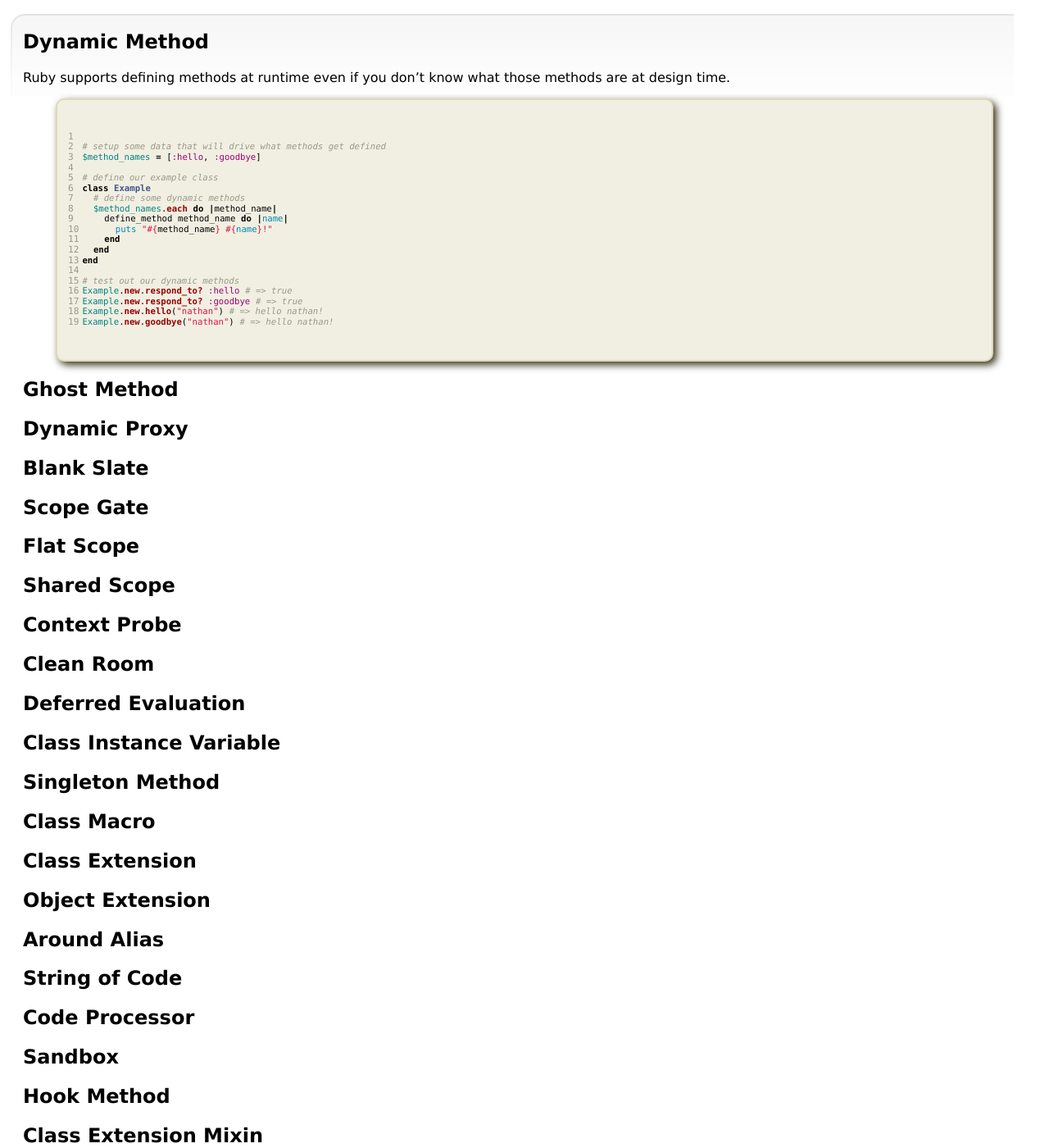
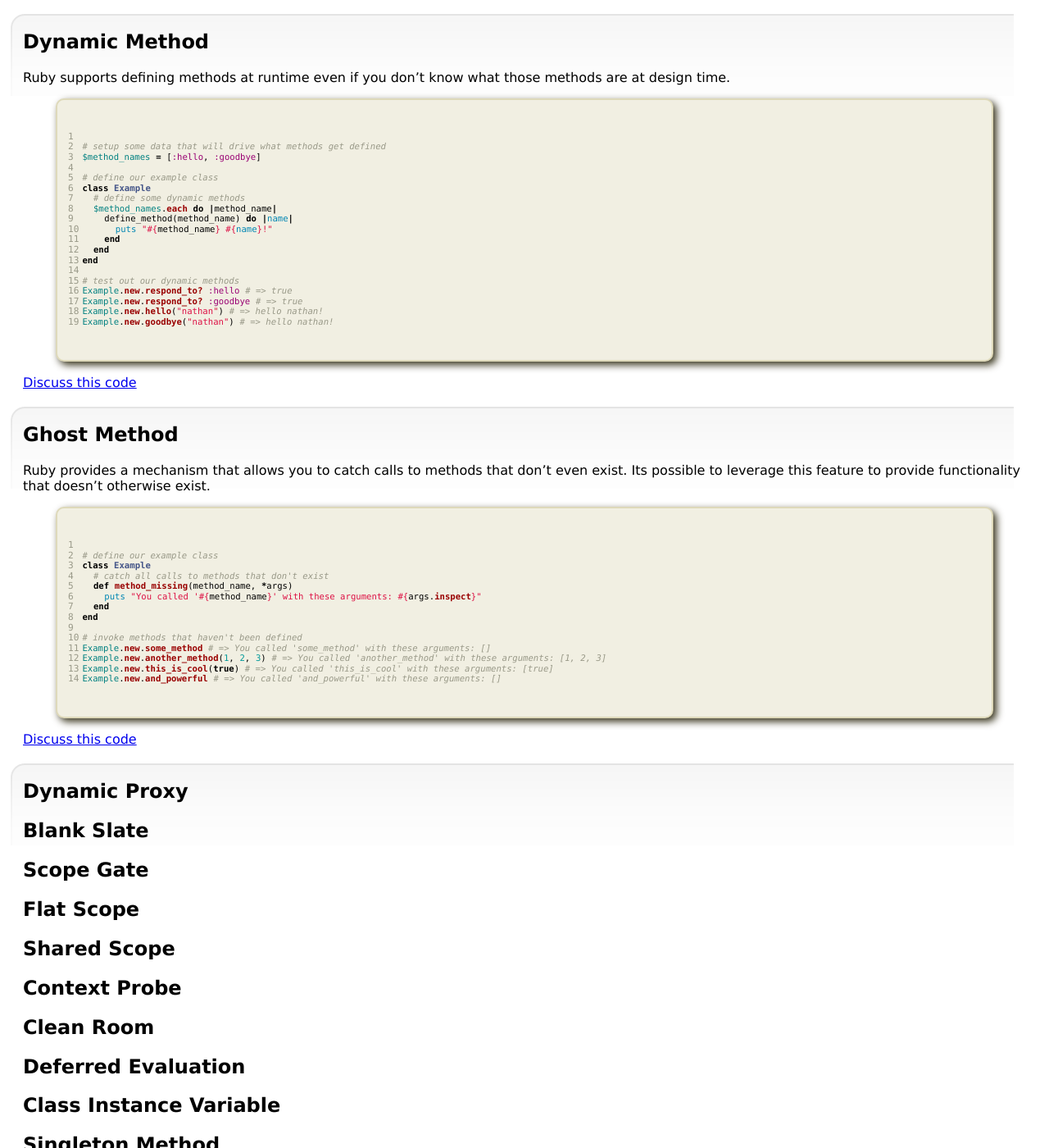
Before and after one commit to hopsoft/hopsoft.github.io, a Jekyll site: the page built from _posts/2011-01-11-ruby-metaprogramming-idioms.markdown, in a window 1280 px wide and 1400 px high, scrolled down 3234 px. Shown: the whole window at 82% size. Built offline with Jekyll 4.4.1, drawn with Linux system fonts in a browser that asks for light colours.

Commit message:
Added ghost method.

```diff
--- a/_posts/2011-01-11-ruby-metaprogramming-idioms.markdown
+++ b/_posts/2011-01-11-ruby-metaprogramming-idioms.markdown
@@ -216,7 +216,7 @@ $method_names = [:hello, :goodbye]
 class Example
   # define some dynamic methods
   $method_names.each do |method_name|
-    define_method method_name do |name|
+    define_method(method_name) do |name|
       puts "#{method_name} #{name}!"
     end
   end
@@ -228,12 +228,36 @@ Example.new.respond_to? :goodbye # => true
 Example.new.hello("nathan") # => hello nathan!
 Example.new.goodbye("nathan") # => hello nathan!
 {% endhighlight %}
+[Discuss this code](https://gist.github.com/777118)
 
 
+
+{% include section_divider.html %}
+<a name="ghost_method"></a>
 ## Ghost Method
+Ruby provides a mechanism that allows you to catch calls to methods that don't even exist.  Its possible to leverage this feature to provide functionality that doesn't otherwise exist.
 {% highlight ruby linenos %}
+# define our example class
+class Example
+  # catch all calls to methods that don't exist
+  def method_missing(method_name, *args)
+    puts "You called '#{method_name}' with these arguments: #{args.inspect}"
+  end
+end
+
+# invoke methods that haven't been defined
+Example.new.some_method # => You called 'some_method' with these arguments: []
+Example.new.another_method(1, 2, 3) # => You called 'another_method' with these arguments: [1, 2, 3]
+Example.new.this_is_cool(true) # => You called 'this_is_cool' with these arguments: [true]
+Example.new.and_powerful # => You called 'and_powerful' with these arguments: []
 {% endhighlight %}
+[Discuss this code](https://gist.github.com/777133)
 
+
+
+
+{% include section_divider.html %}
+<a name="dynamic_proxy"></a>
 ## Dynamic Proxy
 {% highlight ruby linenos %}
 {% endhighlight %}
```
